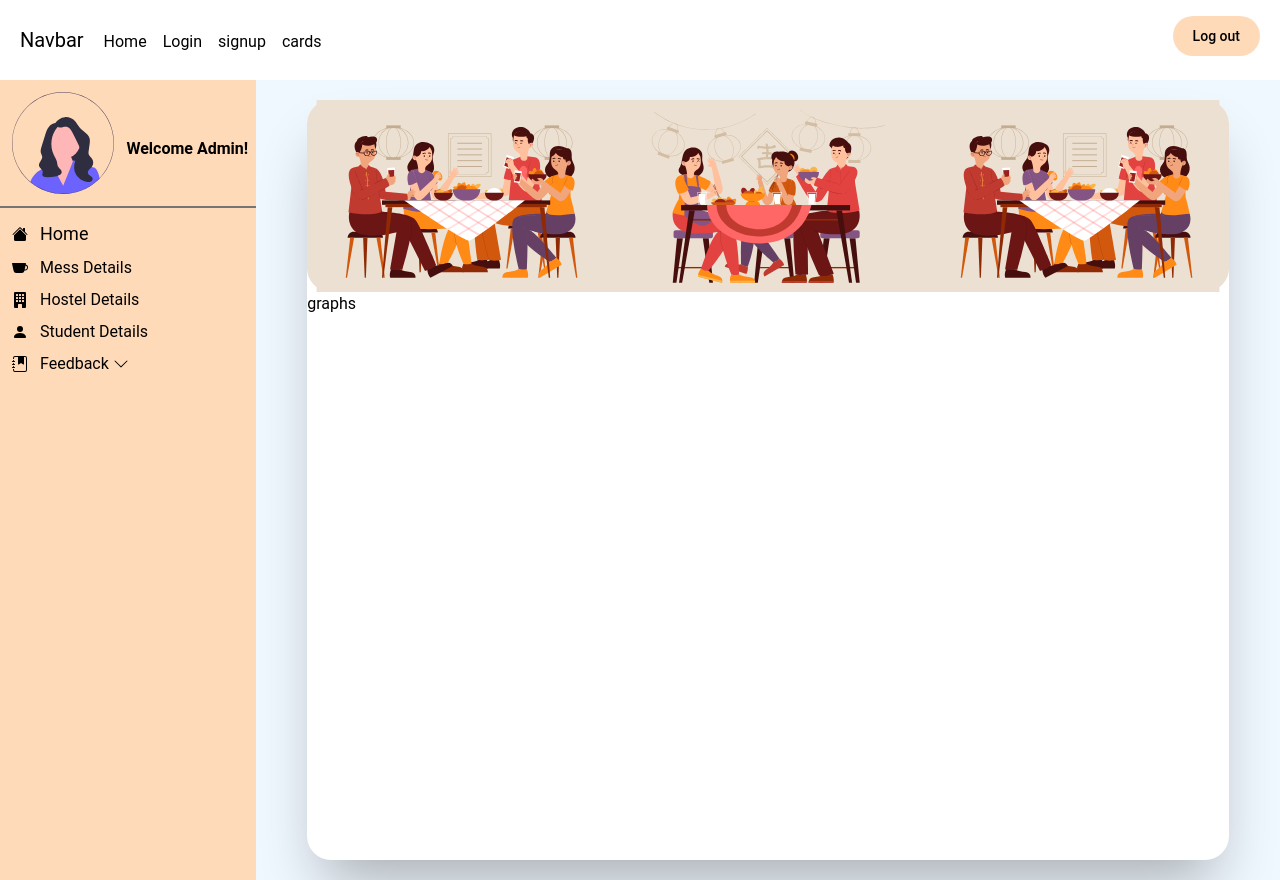
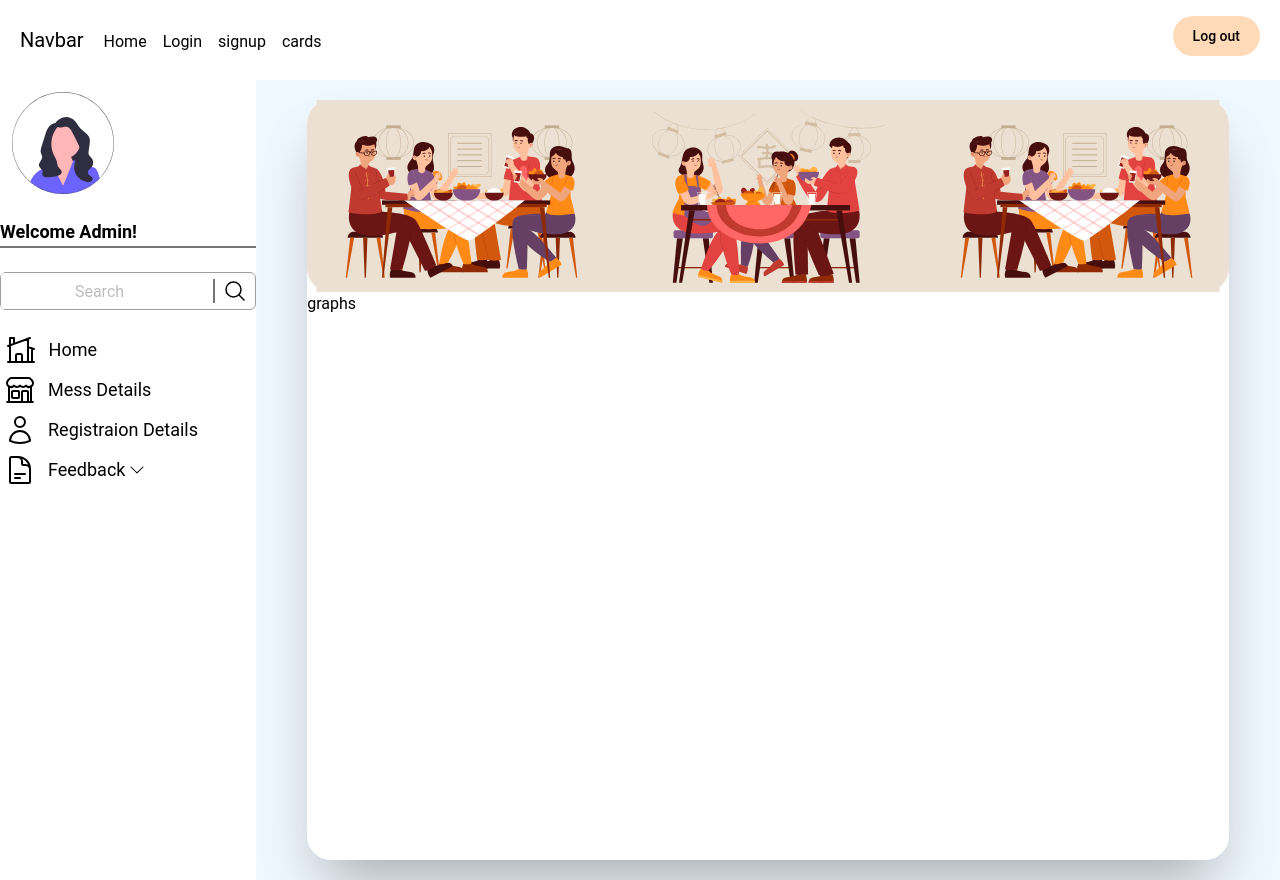
Before and after one commit to Lord-Morpheus/MessManagementApp, a React (Vite) app in the folder Admin/: page / in a window 1280 px wide. Built offline with nearby package versions, Linux system fonts and the light colour scheme.

Commit message:
updated sidebar

```diff
--- a/Admin/src/App.jsx
+++ b/Admin/src/App.jsx
@@ -12,6 +12,7 @@ import Cards from "./components/MessCard";
 import GiveFeedback from "./pages/GiveFeedback";
 import ViewFeedback from "./pages/viewFeedback";
 import { StudentsPage } from "./pages/StudentsPage";
+import Sidebar from "./pages/sidebar";
 
 function App() {
   // const token = localStorage.getItem("token");
--- a/Admin/src/pages/HomePage.jsx
+++ b/Admin/src/pages/HomePage.jsx
@@ -5,7 +5,7 @@ import Navbar from "./Navbar";
 
 export default function Home() {
   return (
-    <div className="grid grid-cols-10 relative bg-peachette">
+    <div className="grid grid-cols-10 relative bg-white">
       <aside className="self-start col-span-2">
         <Sidebar />
       </aside>
--- a/Admin/src/pages/sidebar.jsx
+++ b/Admin/src/pages/sidebar.jsx
@@ -1,33 +1,61 @@
 import React from "react";
-
 import { Link } from "react-router-dom";
 import profilePic from "../images/femaleAvatar.svg";
 
 export default function Sidebar() {
   function toggleDropdown() {
-    let dropdown = document.getElementById('dropdown');
-    console.log('clicked');
+    let dropdown = document.getElementById("dropdown");
+    console.log("clicked");
     return dropdown.classList.toggle("hidden");
   }
 
   return (
-    <div className="sidebar">
-      <div className=" mb-3 flex flex-wrap items-center border-b-2 border-gray-600 border-solid">
+    <div className="flex flex-col items-center bg-white min-h-lvh">
+      <div className=" mb-6 flex flex-wrap items-center border-b-2 border-gray-600 border-solid">
         <img className="w-2/5 m-3" src={profilePic} alt="not found" />
-        <p className="font-bold mt-3">Welcome Admin!</p>
+        <p className="font-bold mt-3 text-lg">Welcome Admin!</p>
+      </div>
+      <div className="flex flex-col justify-center items-start">
+        <div className="flex items-center justify-end border mb-6 border-gray-500 rounded-md">
+          <input
+            className="w-full h-9 rounded text-center "
+            type="search"
+            name="search"
+            id="search"
+            placeholder="Search"
+          />
+          <button type="submit" className=" border-l-2 border-gray-600">
+            <svg
+              xmlns="http://www.w3.org/2000/svg"
+              fill="none"
+              viewBox="0 0 24 24"
+              stroke-width="1.5"
+              stroke="currentColor"
+              class="w-6 h-6 mx-2"
+            >
+              <path
+                stroke-linecap="round"
+                stroke-linejoin="round"
+                d="m21 21-5.197-5.197m0 0A7.5 7.5 0 1 0 5.196 5.196a7.5 7.5 0 0 0 10.607 10.607Z"
+              />
+            </svg>
+          </button>
         </div>
         <div className="flex items-center mb-2">
-        <i className="bi bi-house-fill ml-3">
+          <i className="bi bi-house-fill ml-[5%]">
             <svg
               xmlns="http://www.w3.org/2000/svg"
-            width="16"
-            height="16"
-            fill="currentColor"
-            className="bi bi-house-fill"
-            viewBox="0 0 16 16"
+              fill="none"
+              viewBox="0 0 24 24"
+              stroke-width="1.5"
+              stroke="currentColor"
+              class="w-8 h-8"
             >
-            <path d="M8.707 1.5a1 1 0 0 0-1.414 0L.646 8.146a.5.5 0 0 0 .708.708L8 2.207l6.646 6.647a.5.5 0 0 0 .708-.708L13 5.793V2.5a.5.5 0 0 0-.5-.5h-1a.5.5 0 0 0-.5.5v1.293z" />
-            <path d="m8 3.293 6 6V13.5a1.5 1.5 0 0 1-1.5 1.5h-9A1.5 1.5 0 0 1 2 13.5V9.293z" />
+              <path
+                stroke-linecap="round"
+                stroke-linejoin="round"
+                d="M8.25 21v-4.875c0-.621.504-1.125 1.125-1.125h2.25c.621 0 1.125.504 1.125 1.125V21m0 0h4.5V3.545M12.75 21h7.5V10.75M2.25 21h1.5m18 0h-18M2.25 9l4.5-1.636M18.75 3l-1.5.545m0 6.205 3 1m1.5.5-1.5-.5M6.75 7.364V3h-3v18m3-13.636 10.5-3.819"
+              />
             </svg>
           </i>
           <Link className="text-decoration-none" to="/home">
@@ -35,44 +63,49 @@ export default function Sidebar() {
           </Link>
         </div>
         <div className="input-group flex items-center mb-2">
-        <i className="bi bi-cup-fill ml-3">
+          <i className="bi bi-cup-fill ml-1">
             <svg
               xmlns="http://www.w3.org/2000/svg"
-            width="16"
-            height="16"
-            fill="currentColor"
-            className="bi bi-cup-fill"
-            viewBox="0 0 16 16"
+              fill="none"
+              viewBox="0 0 24 24"
+              stroke-width="1.5"
+              stroke="currentColor"
+              class="w-8 h-8"
             >
               <path
-              fillRule="evenodd"
-              d="M.11 3.187A.5.5 0 0 1 .5 3h13a.5.5 0 0 1 .488.608l-.22.991a3.001 3.001 0 0 1-1.3 5.854l-.132.59A2.5 2.5 0 0 1 9.896 13H4.104a2.5 2.5 0 0 1-2.44-1.958L.012 3.608a.5.5 0 0 1 .098-.42Zm12.574 6.288a2 2 0 0 0 .866-3.899z"
+                stroke-linecap="round"
+                stroke-linejoin="round"
+                d="M13.5 21v-7.5a.75.75 0 0 1 .75-.75h3a.75.75 0 0 1 .75.75V21m-4.5 0H2.36m11.14 0H18m0 0h3.64m-1.39 0V9.349M3.75 21V9.349m0 0a3.001 3.001 0 0 0 3.75-.615A2.993 2.993 0 0 0 9.75 9.75c.896 0 1.7-.393 2.25-1.016a2.993 2.993 0 0 0 2.25 1.016c.896 0 1.7-.393 2.25-1.015a3.001 3.001 0 0 0 3.75.614m-16.5 0a3.004 3.004 0 0 1-.621-4.72l1.189-1.19A1.5 1.5 0 0 1 5.378 3h13.243a1.5 1.5 0 0 1 1.06.44l1.19 1.189a3 3 0 0 1-.621 4.72M6.75 18h3.75a.75.75 0 0 0 .75-.75V13.5a.75.75 0 0 0-.75-.75H6.75a.75.75 0 0 0-.75.75v3.75c0 .414.336.75.75.75Z"
               />
             </svg>
           </i>
           <Link className=" " to="/mess">
-          <span className="ml-3 ">Mess Details</span>
+            <span className="ml-3 text-lg">Mess Details</span>
           </Link>
         </div>
         <div className="input-group flex items-center mb-2">
-        <i className="bi bi-building-fill ml-3">
+          <i className="bi bi-building-fill ml-1">
             <svg
               xmlns="http://www.w3.org/2000/svg"
-            width="16"
-            height="16"
-            fill="currentColor"
-            className="bi bi-building-fill"
-            viewBox="0 0 16 16"
+              fill="none"
+              viewBox="0 0 24 24"
+              stroke-width="1.5"
+              stroke="currentColor"
+              class="w-8 h-8"
             >
-            <path d="M3 0a1 1 0 0 0-1 1v14a1 1 0 0 0 1 1h3v-3.5a.5.5 0 0 1 .5-.5h3a.5.5 0 0 1 .5.5V16h3a1 1 0 0 0 1-1V1a1 1 0 0 0-1-1zm1 2.5a.5.5 0 0 1 .5-.5h1a.5.5 0 0 1 .5.5v1a.5.5 0 0 1-.5.5h-1a.5.5 0 0 1-.5-.5zm3 0a.5.5 0 0 1 .5-.5h1a.5.5 0 0 1 .5.5v1a.5.5 0 0 1-.5.5h-1a.5.5 0 0 1-.5-.5zm3.5-.5h1a.5.5 0 0 1 .5.5v1a.5.5 0 0 1-.5.5h-1a.5.5 0 0 1-.5-.5v-1a.5.5 0 0 1 .5-.5M4 5.5a.5.5 0 0 1 .5-.5h1a.5.5 0 0 1 .5.5v1a.5.5 0 0 1-.5.5h-1a.5.5 0 0 1-.5-.5zM7.5 5h1a.5.5 0 0 1 .5.5v1a.5.5 0 0 1-.5.5h-1a.5.5 0 0 1-.5-.5v-1a.5.5 0 0 1 .5-.5m2.5.5a.5.5 0 0 1 .5-.5h1a.5.5 0 0 1 .5.5v1a.5.5 0 0 1-.5.5h-1a.5.5 0 0 1-.5-.5zM4.5 8h1a.5.5 0 0 1 .5.5v1a.5.5 0 0 1-.5.5h-1a.5.5 0 0 1-.5-.5v-1a.5.5 0 0 1 .5-.5m2.5.5a.5.5 0 0 1 .5-.5h1a.5.5 0 0 1 .5.5v1a.5.5 0 0 1-.5.5h-1a.5.5 0 0 1-.5-.5zm3.5-.5h1a.5.5 0 0 1 .5.5v1a.5.5 0 0 1-.5.5h-1a.5.5 0 0 1-.5-.5v-1a.5.5 0 0 1 .5-.5" />
+              <path
+                stroke-linecap="round"
+                stroke-linejoin="round"
+                d="M15.75 6a3.75 3.75 0 1 1-7.5 0 3.75 3.75 0 0 1 7.5 0ZM4.501 20.118a7.5 7.5 0 0 1 14.998 0A17.933 17.933 0 0 1 12 21.75c-2.676 0-5.216-.584-7.499-1.632Z"
+              />
             </svg>
           </i>
           <Link className="text-decoration-none">
-          <span className="ml-3 text-dark">Hostel Details</span>
+            <span className="ml-3 text-dark text-lg">Registraion Details</span>
           </Link>
         </div>
-      <div className="input-group flex items-center mb-2">
-        <i className="bi bi-person-fill ml-3">
+        {/* <div className="input-group flex items-center mb-2">
+          <i className="bi bi-person-fill ml-2">
             <svg
               xmlns="http://www.w3.org/2000/svg"
               width="16"
@@ -87,30 +120,29 @@ export default function Sidebar() {
           <Link className="text-decoration-none" to="/student">
             <span className="ml-3 text-dark">Student Details</span>
           </Link>
-      </div>
+        </div> */}
         <div
           id="dropdownButton"
-        onClick= {toggleDropdown}
+          onClick={toggleDropdown}
           className="input-group flex items-center cursor-pointer select-none"
         >
-        <i className="bi bi-journal-bookmark-fill ml-3">
+          <i className="bi bi-journal-bookmark-fill ml-1">
             <svg
               xmlns="http://www.w3.org/2000/svg"
-            width="16"
-            height="16"
-            fill="currentColor"
-            className="bi bi-journal-bookmark-fill"
-            viewBox="0 0 16 16"
+              fill="none"
+              viewBox="0 0 24 24"
+              stroke-width="1.5"
+              stroke="currentColor"
+              class="w-8 h-8"
             >
               <path
-              fillRule="evenodd"
-              d="M6 1h6v7a.5.5 0 0 1-.757.429L9 7.083 6.757 8.43A.5.5 0 0 1 6 8z"
+                stroke-linecap="round"
+                stroke-linejoin="round"
+                d="M19.5 14.25v-2.625a3.375 3.375 0 0 0-3.375-3.375h-1.5A1.125 1.125 0 0 1 13.5 7.125v-1.5a3.375 3.375 0 0 0-3.375-3.375H8.25m0 12.75h7.5m-7.5 3H12M10.5 2.25H5.625c-.621 0-1.125.504-1.125 1.125v17.25c0 .621.504 1.125 1.125 1.125h12.75c.621 0 1.125-.504 1.125-1.125V11.25a9 9 0 0 0-9-9Z"
               />
-            <path d="M3 0h10a2 2 0 0 1 2 2v12a2 2 0 0 1-2 2H3a2 2 0 0 1-2-2v-1h1v1a1 1 0 0 0 1 1h10a1 1 0 0 0 1-1V2a1 1 0 0 0-1-1H3a1 1 0 0 0-1 1v1H1V2a2 2 0 0 1 2-2" />
-            <path d="M1 5v-.5a.5.5 0 0 1 1 0V5h.5a.5.5 0 0 1 0 1h-2a.5.5 0 0 1 0-1zm0 3v-.5a.5.5 0 0 1 1 0V8h.5a.5.5 0 0 1 0 1h-2a.5.5 0 0 1 0-1zm0 3v-.5a.5.5 0 0 1 1 0v.5h.5a.5.5 0 0 1 0 1h-2a.5.5 0 0 1 0-1z" />
             </svg>
           </i>
-        <span className="ml-3 text-dark mr-1">Feedback</span>
+          <span className="ml-3 text-dark text-lg mr-1">Feedback</span>
           <i class="bi bi-chevron-down">
             <svg
               xmlns="http://www.w3.org/2000/svg"
@@ -127,16 +159,18 @@ export default function Sidebar() {
             </svg>
           </i>
         </div>
+      </div>
       <div id="dropdown" className="rounded bg-white mx-10 py-1 hidden">
         <div className="cursor-pointer flex justify-center hover:bg-gray-300 py-1">
-          <Link onClick={toggleDropdown} className='' to='/giveFeedback'>
+          <Link onClick={toggleDropdown} className="" to="/giveFeedback">
             Give Feedback
           </Link>
         </div>
-        <div onClick={toggleDropdown} className="cursor-pointer flex justify-center hover:bg-gray-300 py-1">
-          <Link to='/ViewFeedback'>
-            view feedback
-          </Link>
+        <div
+          onClick={toggleDropdown}
+          className="cursor-pointer flex justify-center hover:bg-gray-300 py-1"
+        >
+          <Link to="/ViewFeedback">view feedback</Link>
         </div>
       </div>
     </div>
```
Lines whose indentation alone changed are shown as unchanged.
